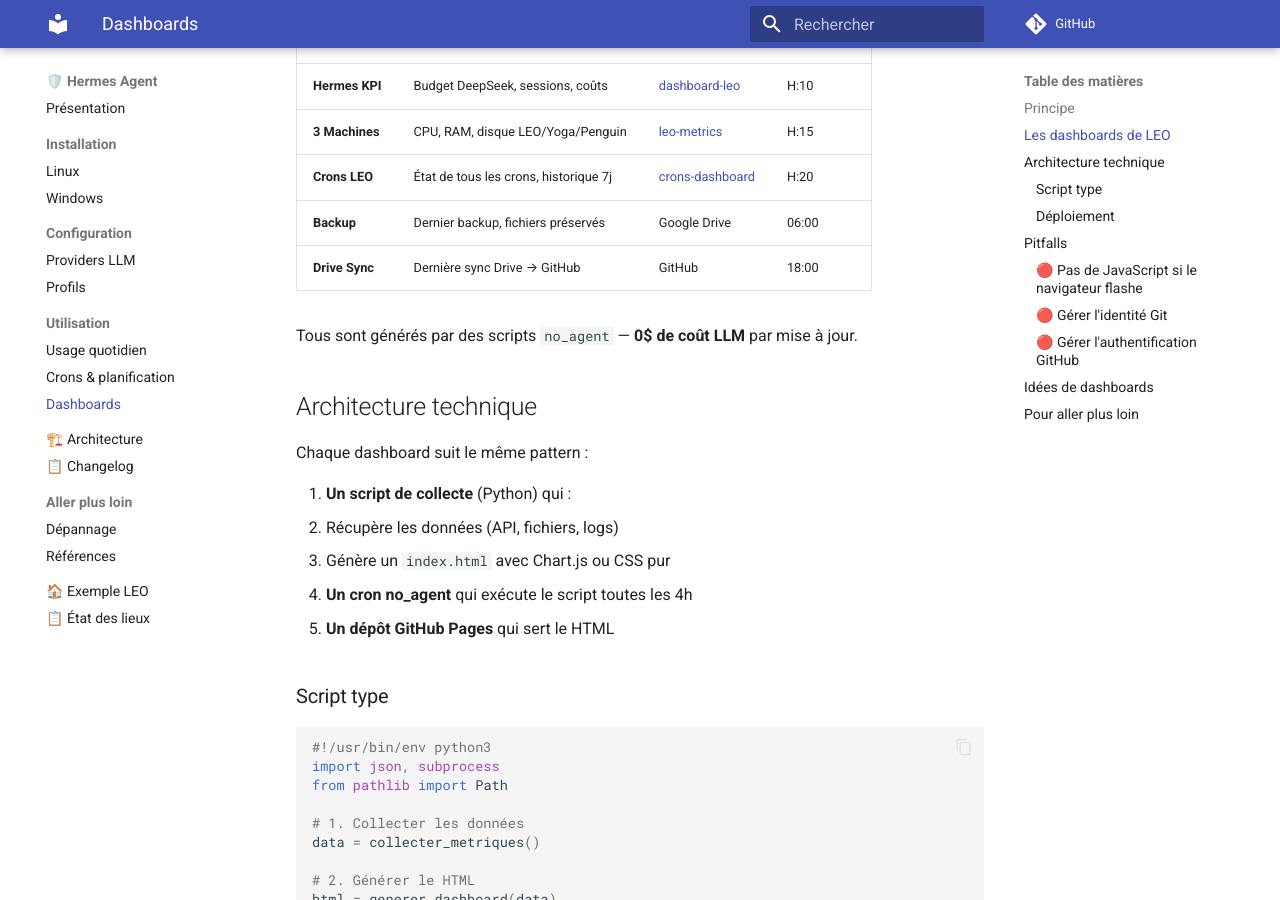
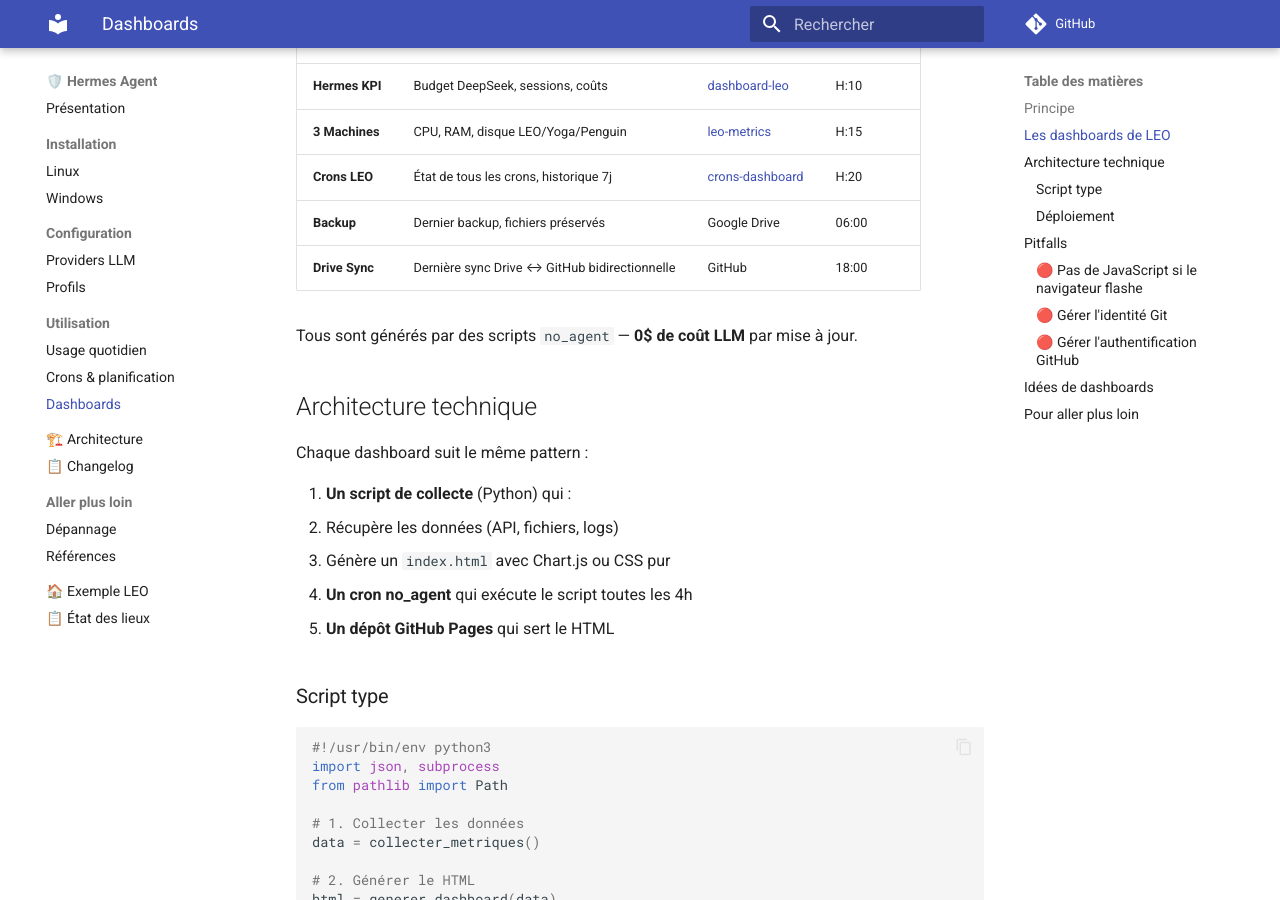
Before and after one commit to christophedanhier-hash/hermes-wiki, an MkDocs documentation site: the page built from docs/hermes/utilisation/dashboards.md, in a window 1280 px wide and 900 px high, scrolled down 646 px. Built offline with MkDocs 1.6.1 and Material for MkDocs 9.7.7, drawn with Linux system fonts in a browser that asks for light colours; comment, search, counter and statistics services are not loaded.

Commit message:
docs: màj dashboard sync description

```diff
--- a/docs/hermes/utilisation/dashboards.md
+++ b/docs/hermes/utilisation/dashboards.md
@@ -24,7 +24,7 @@ LEO a **5 dashboards** en production, tous rafraîchis toutes les heures :
 | **3 Machines** | CPU, RAM, disque LEO/Yoga/Penguin | [leo-metrics](https://christophedanhier-hash.github.io/leo-metrics/) | H:15 |
 | **Crons LEO** | État de tous les crons, historique 7j | [crons-dashboard](https://christophedanhier-hash.github.io/crons-dashboard/) | H:20 |
 | **Backup** | Dernier backup, fichiers préservés | Google Drive | 06:00 |
-| **Drive Sync** | Dernière sync Drive → GitHub | GitHub | 18:00 |
+| **Drive Sync** | Dernière sync Drive ↔ GitHub bidirectionnelle | GitHub | 18:00 |
 
 Tous sont générés par des scripts `no_agent` — **0$ de coût LLM** par mise à jour.
 
```
